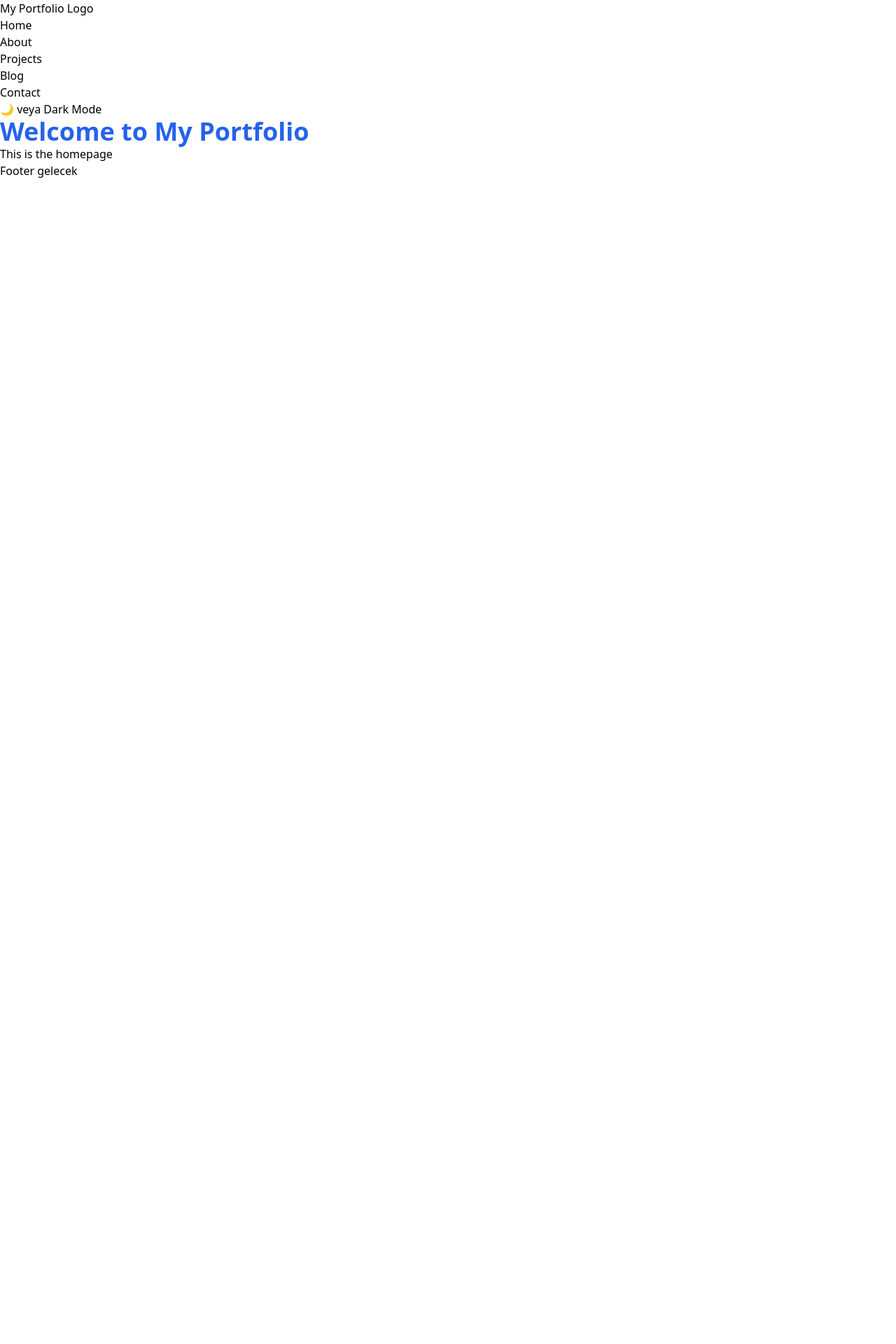
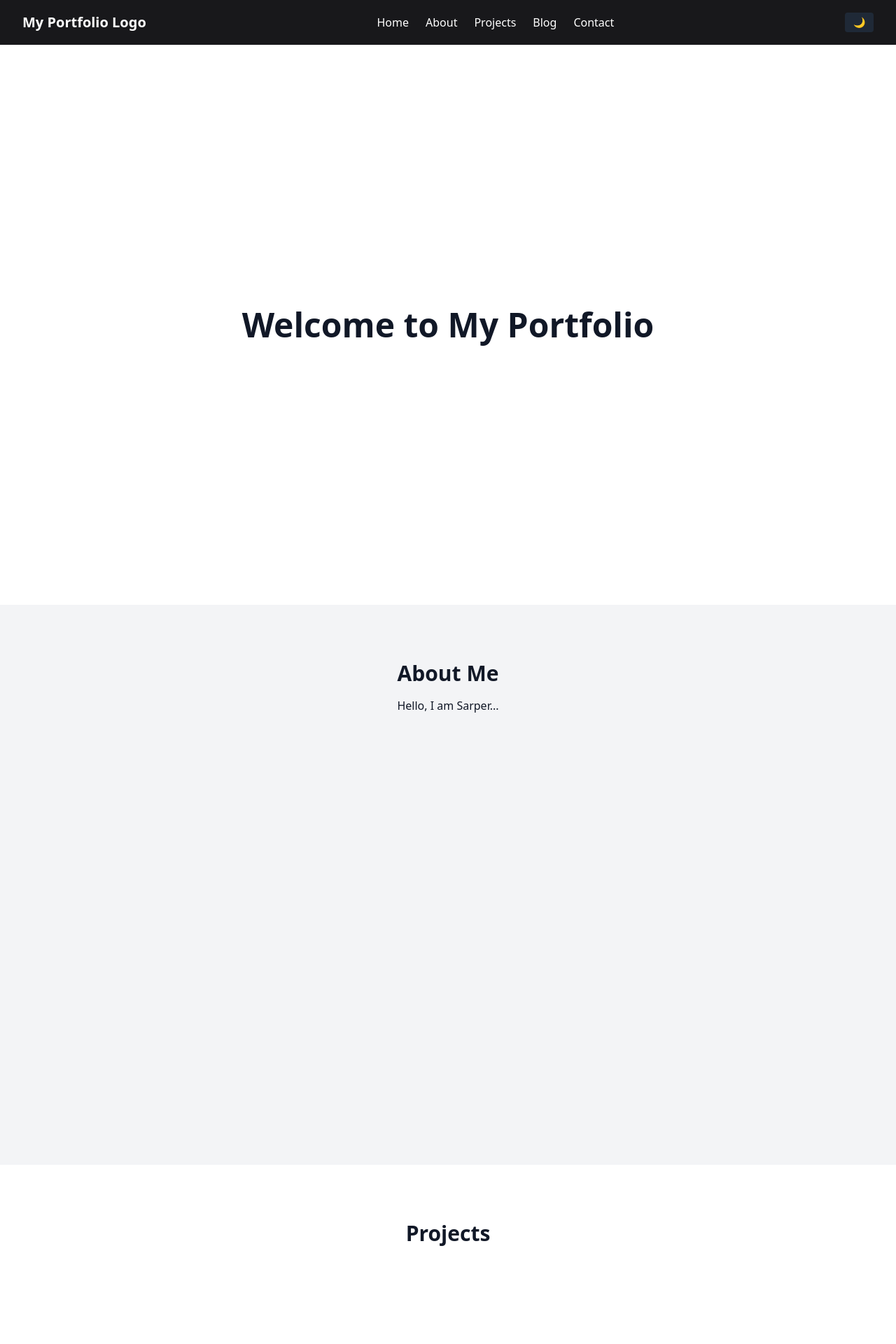
Before and after one commit to umutsarperuzun/my_portfolio_project, a Django app: page / in a window 1280 px wide. Shown: the top 1920 px of the page at 70% size. Before the commit the page ends 254 px from the top, so only its background shows below. Run offline with Django 5.2, Linux system fonts and the light colour scheme; some libraries are stand-ins or nearby versions.

Commit message:
Refactor site to single-page layout with smooth scrolling and redirect old URLs to home

```diff
--- a/portfolio/templates/portfolio/home.html
+++ b/portfolio/templates/portfolio/home.html
@@ -4,7 +4,26 @@
 {% block title %}Home{% endblock %}
 
 {% block content %}
-<h1 class="text-4xl font-bold text-blue-600">Welcome to My Portfolio</h1>
-<p>This is the homepage</p>
+<section id="home" class="min-h-screen flex items-center justify-center bg-white">
+  <h1 class="text-5xl font-bold">Welcome to My Portfolio</h1>
+</section>
+
+<section id="about" class="min-h-screen bg-gray-100 py-20">
+  <h2 class="text-3xl font-bold text-center">About Me</h2>
+  <p class="text-center mt-4 max-w-xl mx-auto">Hello, I am Sarper...</p>
+</section>
+
+<section id="projects" class="min-h-screen bg-white py-20">
+  <h2 class="text-3xl font-bold text-center">Projects</h2>
+</section>
+
+<section id="blog" class="min-h-screen bg-gray-100 py-20">
+  <h2 class="text-3xl font-bold text-center">Blog</h2>
+</section>
+
+<section id="contact" class="min-h-screen bg-white py-20">
+  <h2 class="text-3xl font-bold text-center">Contact</h2>
+</section>
+
 
 {% endblock %}
--- a/portfolio/urls.py
+++ b/portfolio/urls.py
@@ -1,10 +1,10 @@
 from django.urls import path
 from . import views
 
-urlpatterns=[
-    path('',views.home,name='home'),
-    path('about/',views.about,name='about'),
-    path('blog/',views.blog,name='blog'),
-    path('contact/',views.contact,name='contact'),
-    path('projects/',views.projects,name='projects'),
+urlpatterns = [
+    path('', views.home, name='home'),
+    path('about/', views.redirect_home),
+    path('projects/', views.redirect_home),
+    path('contact/', views.redirect_home),
+    path('blog/', views.redirect_home),
 ]
--- a/portfolio/views.py
+++ b/portfolio/views.py
@@ -1,17 +1,7 @@
-from django.shortcuts import render
+from django.shortcuts import render, redirect
 
-# Create your views here.
 def home(request):
-    return render(request,"portfolio/home.html")
+    return render(request, 'portfolio/home.html')
 
-def about(request):
-    return render(request,"portfolio/about.html")
-
-def blog(request):
-    return render(request,"portfolio/blog.html")
-
-def projects(request):
-    return render(request,"portfolio/projects.html")
-
-def contact(request):
-    return render(request,"portfolio/contact.html")
+def redirect_home(request):
+    return redirect('home')
--- a/templates/base.html
+++ b/templates/base.html
@@ -1,4 +1,3 @@
-<!-- templates/base.html -->
 {% load static tailwind_tags %}
 <!DOCTYPE html>
 <html lang="en">
@@ -7,24 +6,37 @@
     <title>{% block title %}My Portfolio{% endblock %}</title>
     {% tailwind_css %}
   </head>
-  <body>
+  <body class="bg-gray-100 text-gray-900 scroll-smooth">
     <header>
-      <nav class="navbar bg-dark">
-        <div class="navbar-container">
-          <div class="navbar-logo">
-            <a href="{% url 'home' %}"class="logo-style">My Portfolio Logo</a>
+      <nav class="bg-zinc-900 text-white">
+        <div
+          class="max-w-7xl mx-auto px-4 sm:px-6 lg:px-8 h-16 flex items-center justify-between"
+        >
+          <!-- Logo -->
+          <div class="text-xl font-bold">
+            <a href="{% url 'home' %}" class="text-white hover:text-gray-300"
+              >My Portfolio Logo</a
+            >
           </div>
-          <div class="navbar-links">
-            <ul class="navbar-menu">
-              <li><a href="{% url 'home'%}" class="navbar-link">Home</a></li>
-              <li><a href="{% url 'about'%}" class="navbar-link">About</a></li>
-              <li><a href="{% url 'projects'%}" class="navbar-link">Projects</a></li>
-              <li><a href="{% url 'blog'%}" class="navbar-link">Blog</a></li>
-              <li><a href="{% url 'contact'%}" class="navbar-link">Contact</a></li>
-            </ul>
-          </div>
-          <div class="navbar-button">
-            <button>🌙</button> veya <button>Dark Mode</button>
+
+          <!-- Menu -->
+          <ul class="hidden md:flex space-x-6">
+            <li><a href="#home" class="hover:text-gray-300">Home</a></li>
+            <li><a href="#about" class="hover:text-gray-300">About</a></li>
+            <li>
+              <a href="#projects" class="hover:text-gray-300">Projects</a>
+            </li>
+            <li><a href="#blog" class="hover:text-gray-300">Blog</a></li>
+            <li><a href="#contact" class="hover:text-gray-300">Contact</a></li>
+          </ul>
+
+          <!-- Dark Mode Button -->
+          <div>
+            <button
+              class="bg-gray-800 hover:bg-gray-700 px-3 py-1 rounded text-sm"
+            >
+              🌙
+            </button>
           </div>
         </div>
       </nav>
@@ -32,7 +44,7 @@
 
     {% block content %}{% endblock %}
 
-    <footer>
+    <footer class="text-center text-gray-500 mt-10">
       <p>Footer gelecek</p>
     </footer>
   </body>
--- a/theme/static/css/dist/styles.css
+++ b/theme/static/css/dist/styles.css
@@ -828,6 +828,14 @@ select {
   margin-right: auto;
 }
 
+.mt-10 {
+  margin-top: 2.5rem;
+}
+
+.mt-4 {
+  margin-top: 1rem;
+}
+
 .block {
   display: block;
 }
@@ -856,6 +864,22 @@ select {
   height: 100vh;
 }
 
+.h-16 {
+  height: 4rem;
+}
+
+.min-h-screen {
+  min-height: 100vh;
+}
+
+.max-w-7xl {
+  max-width: 80rem;
+}
+
+.max-w-xl {
+  max-width: 36rem;
+}
+
 .border-collapse {
   border-collapse: collapse;
 }
@@ -876,6 +900,24 @@ select {
   justify-content: center;
 }
 
+.justify-between {
+  justify-content: space-between;
+}
+
+.space-x-6 > :not([hidden]) ~ :not([hidden]) {
+  --tw-space-x-reverse: 0;
+  margin-right: calc(1.5rem * var(--tw-space-x-reverse));
+  margin-left: calc(1.5rem * calc(1 - var(--tw-space-x-reverse)));
+}
+
+.scroll-smooth {
+  scroll-behavior: smooth;
+}
+
+.rounded {
+  border-radius: 0.25rem;
+}
+
 .border {
   border-width: 1px;
 }
@@ -883,6 +925,50 @@ select {
 .bg-gray-50 {
   --tw-bg-opacity: 1;
   background-color: rgb(249 250 251 / var(--tw-bg-opacity, 1));
+}
+
+.bg-gray-100 {
+  --tw-bg-opacity: 1;
+  background-color: rgb(243 244 246 / var(--tw-bg-opacity, 1));
+}
+
+.bg-gray-800 {
+  --tw-bg-opacity: 1;
+  background-color: rgb(31 41 55 / var(--tw-bg-opacity, 1));
+}
+
+.bg-zinc-900 {
+  --tw-bg-opacity: 1;
+  background-color: rgb(24 24 27 / var(--tw-bg-opacity, 1));
+}
+
+.bg-white {
+  --tw-bg-opacity: 1;
+  background-color: rgb(255 255 255 / var(--tw-bg-opacity, 1));
+}
+
+.px-3 {
+  padding-left: 0.75rem;
+  padding-right: 0.75rem;
+}
+
+.px-4 {
+  padding-left: 1rem;
+  padding-right: 1rem;
+}
+
+.py-1 {
+  padding-top: 0.25rem;
+  padding-bottom: 0.25rem;
+}
+
+.py-20 {
+  padding-top: 5rem;
+  padding-bottom: 5rem;
+}
+
+.text-center {
+  text-align: center;
 }
 
 .font-serif {
@@ -897,6 +983,21 @@ select {
 .text-4xl {
   font-size: 2.25rem;
   line-height: 2.5rem;
+}
+
+.text-sm {
+  font-size: 0.875rem;
+  line-height: 1.25rem;
+}
+
+.text-xl {
+  font-size: 1.25rem;
+  line-height: 1.75rem;
+}
+
+.text-3xl {
+  font-size: 1.875rem;
+  line-height: 2.25rem;
 }
 
 .font-bold {
@@ -916,6 +1017,21 @@ select {
   color: rgb(37 99 235 / var(--tw-text-opacity, 1));
 }
 
+.text-gray-500 {
+  --tw-text-opacity: 1;
+  color: rgb(107 114 128 / var(--tw-text-opacity, 1));
+}
+
+.text-gray-900 {
+  --tw-text-opacity: 1;
+  color: rgb(17 24 39 / var(--tw-text-opacity, 1));
+}
+
+.text-white {
+  --tw-text-opacity: 1;
+  color: rgb(255 255 255 / var(--tw-text-opacity, 1));
+}
+
 .filter {
   filter: var(--tw-blur) var(--tw-brightness) var(--tw-contrast) var(--tw-grayscale) var(--tw-hue-rotate) var(--tw-invert) var(--tw-saturate) var(--tw-sepia) var(--tw-drop-shadow);
 }
@@ -923,3 +1039,33 @@ select {
 .ease-in-out {
   transition-timing-function: cubic-bezier(0.4, 0, 0.2, 1);
 }
+
+.hover\:bg-gray-700:hover {
+  --tw-bg-opacity: 1;
+  background-color: rgb(55 65 81 / var(--tw-bg-opacity, 1));
+}
+
+.hover\:text-gray-300:hover {
+  --tw-text-opacity: 1;
+  color: rgb(209 213 219 / var(--tw-text-opacity, 1));
+}
+
+@media (min-width: 640px) {
+  .sm\:px-6 {
+    padding-left: 1.5rem;
+    padding-right: 1.5rem;
+  }
+}
+
+@media (min-width: 768px) {
+  .md\:flex {
+    display: flex;
+  }
+}
+
+@media (min-width: 1024px) {
+  .lg\:px-8 {
+    padding-left: 2rem;
+    padding-right: 2rem;
+  }
+}
```
Also changed, not shown: portfolio/old_template/about.html (renamed from portfolio/templates/portfolio/about.html), portfolio/old_template/blog.html (renamed from portfolio/templates/portfolio/blog.html), portfolio/old_template/contact.html (renamed from portfolio/templates/portfolio/contact.html), portfolio/old_template/projects.html (renamed from portfolio/templates/portfolio/projects.html).
